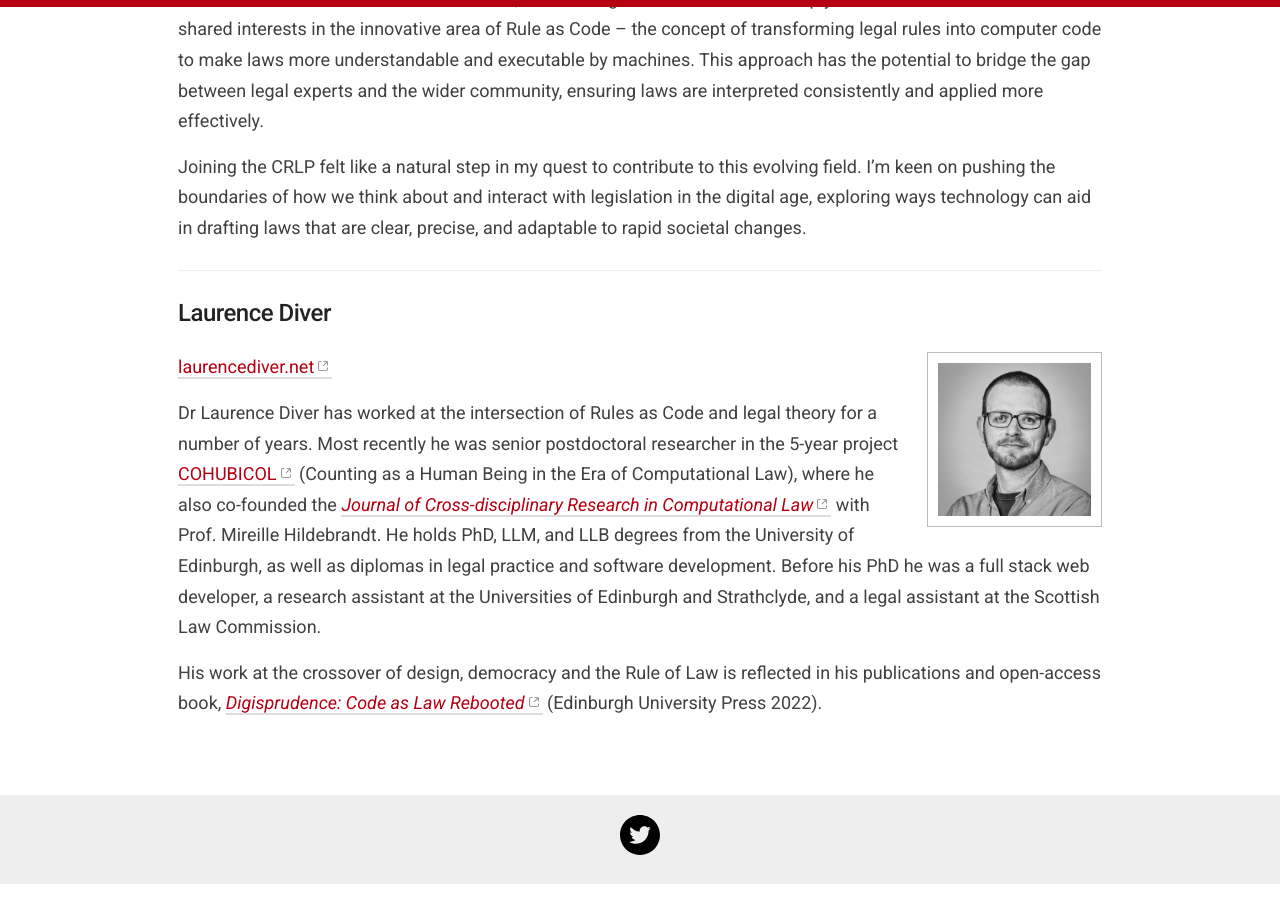
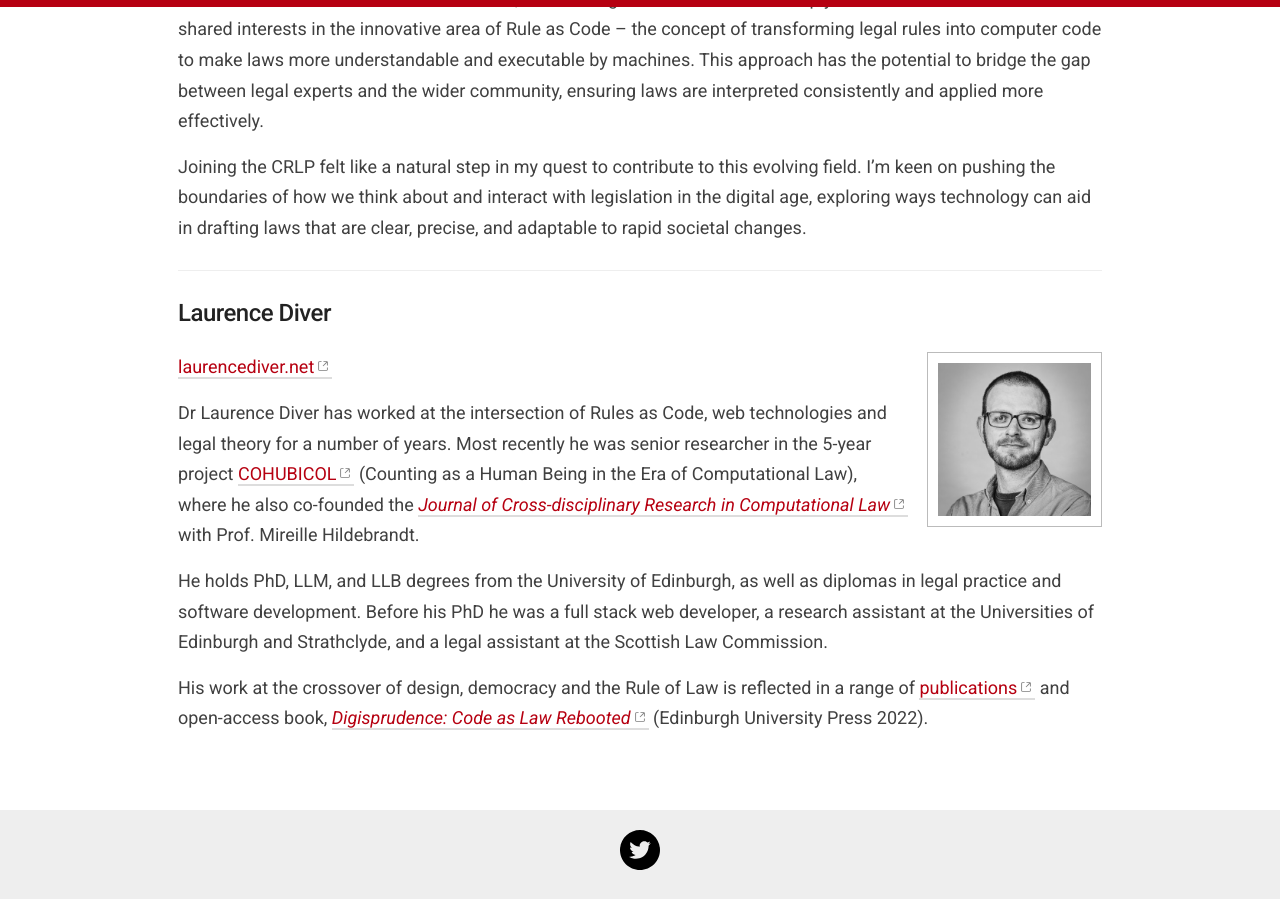
Before and after one commit to crlp-jerseyldo/crlp-jerseyldo.github.io, a Jekyll site: the page built from _pages/team.md, in a window 1280 px wide and 900 px high, scrolled down 932 px. Built offline with Jekyll 4.4.1, drawn with Linux system fonts in a browser that asks for light colours.

Commit message:
Initial team blurbs

```diff
--- a/_pages/team.md
+++ b/_pages/team.md
@@ -36,6 +36,8 @@ Joining the CRLP felt like a natural step in my quest to contribute to this evol
 
 [laurencediver.net](https://laurencediver.net){:target="_blank"}
 
-Dr Laurence Diver has worked at the intersection of Rules as Code and legal theory for a number of years. Most recently he was senior postdoctoral researcher in the 5-year project [COHUBICOL](https://cohubicol.com){:target="_blank"} (Counting as a Human Being in the Era of Computational Law), where he also co-founded the [*Journal of Cross-disciplinary Research in Computational Law*](https://journalcrcl.org){:target="_blank"} with Prof. Mireille Hildebrandt. He holds PhD, LLM, and LLB degrees from the University of Edinburgh, as well as diplomas in legal practice and software development. Before his PhD he was a full stack web developer, a research assistant at the Universities of Edinburgh and Strathclyde, and a legal assistant at the Scottish Law Commission.
+Dr Laurence Diver has worked at the intersection of Rules as Code, web technologies and legal theory for a number of years. Most recently he was senior researcher in the 5-year project [COHUBICOL](https://cohubicol.com){:target="_blank"} (Counting as a Human Being in the Era of Computational Law), where he also co-founded the [*Journal of Cross-disciplinary Research in Computational Law*](https://journalcrcl.org){:target="_blank"} with Prof. Mireille Hildebrandt.
 
-His work at the crossover of design, democracy and the Rule of Law is reflected in his publications and open-access book, [*Digisprudence: Code as Law Rebooted*](https://edinburghuniversitypress.com/book-digisprudence-code-as-law-rebooted.html){:target="_blank"} (Edinburgh University Press 2022).
+He holds PhD, LLM, and LLB degrees from the University of Edinburgh, as well as diplomas in legal practice and software development. Before his PhD he was a full stack web developer, a research assistant at the Universities of Edinburgh and Strathclyde, and a legal assistant at the Scottish Law Commission.
+
+His work at the crossover of design, democracy and the Rule of Law is reflected in a range of [publications](https://laurencediver.net/publications-and-presentations/){:target="_blank"} and open-access book, [*Digisprudence: Code as Law Rebooted*](https://edinburghuniversitypress.com/book-digisprudence-code-as-law-rebooted.html){:target="_blank"} (Edinburgh University Press 2022).
```
